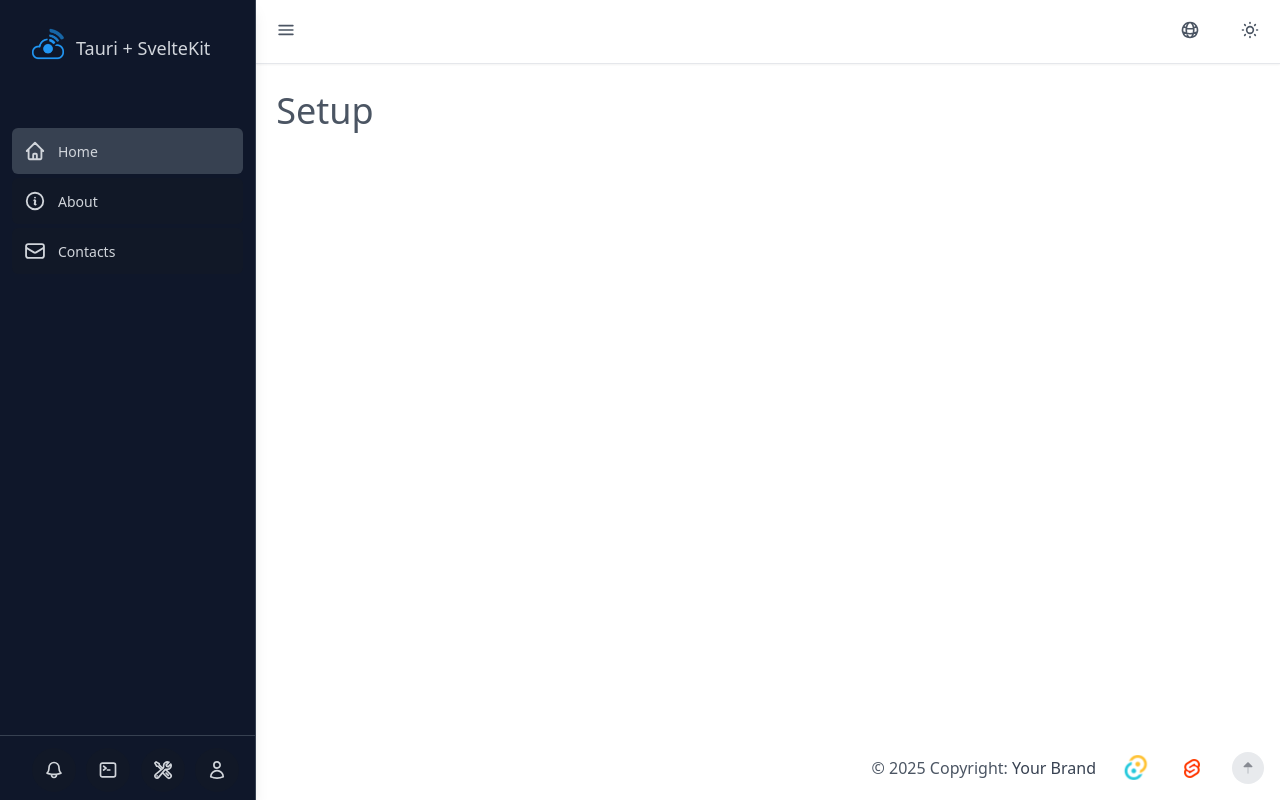
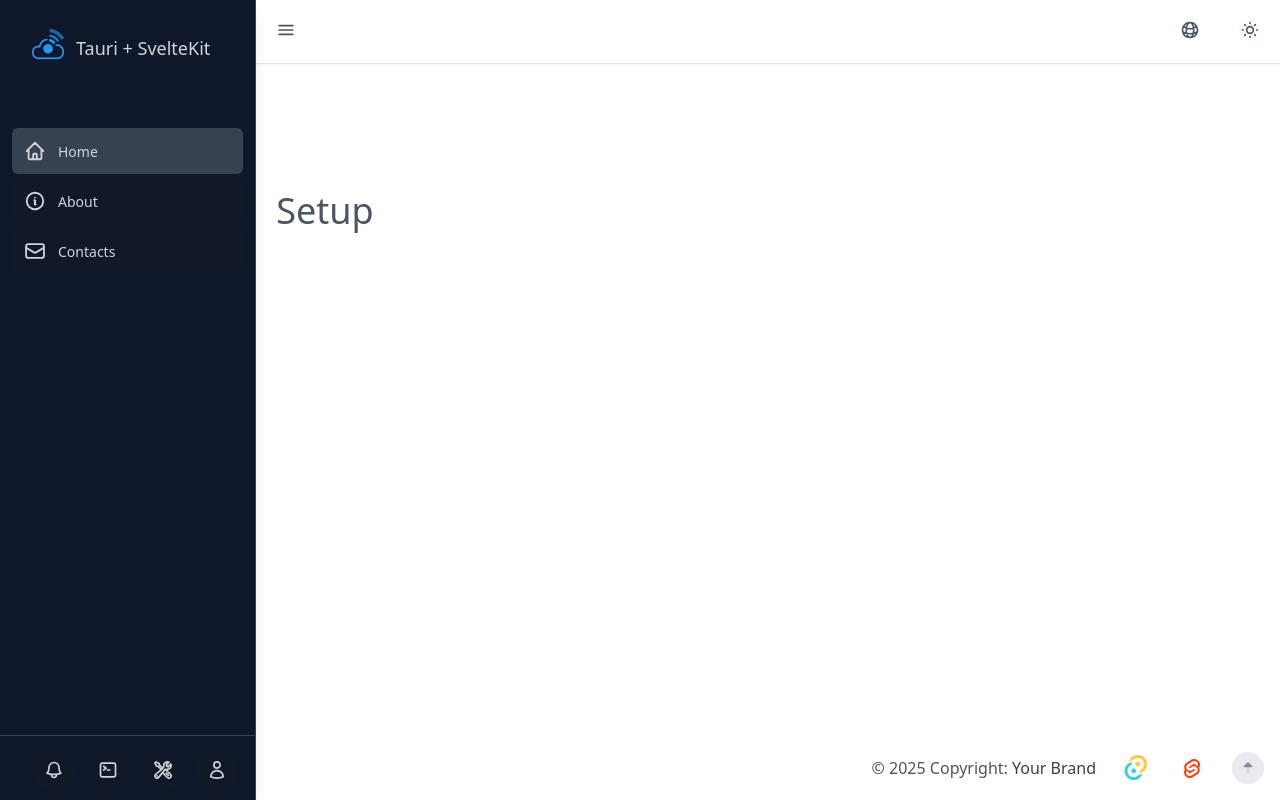
Before and after one commit to pnrobinson/ontologizer, a SvelteKit app: page / in a window 1280 px wide. Built offline with nearby package versions, Linux system fonts and the light colour scheme.

Commit message:
removing dark mode (1)

```diff
--- a/src/app.css
+++ b/src/app.css
@@ -5,3 +5,13 @@
 body {
     transition: background-color 0.2s ease-in-out, color 0.2s ease-in-out;
 }
+
+@layer components {
+    .card {
+        display: flex;
+        align-items: center;
+        justify-content: center;
+        width: 300px;
+        height: 100px;
+    }
+}
--- a/src/routes/+page.svelte
+++ b/src/routes/+page.svelte
@@ -29,7 +29,7 @@
 </script>
 
 
-<div class="setupcard"></div>
+<div class="card"></div>
 
 <div class="p-5">
   <h1 class="text-gray-600 dark:text-gray-300 text-5xl">Setup</h1>
```
